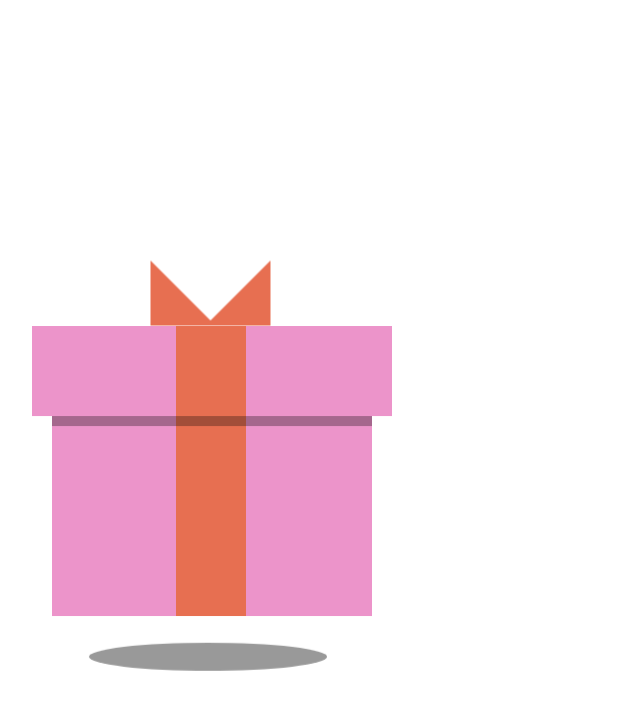
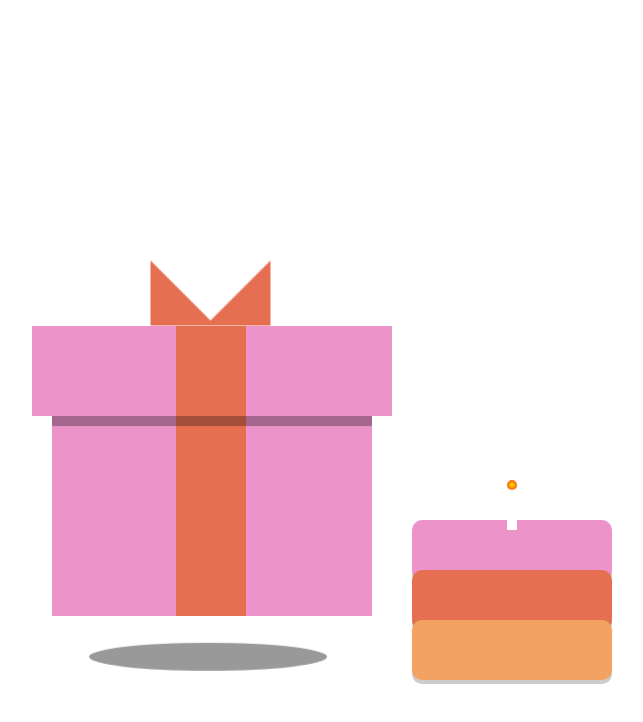
Before and after one commit to QClam/HappyBirthday, a plain HTML site: page index.html in a window 1280 px wide. Both pictures are taken after a click on the element 640 px from the left and 535 px from the top of the page. Shown: the whole page, without its empty margins (428-1071 px from the left). Drawn offline with Linux system fonts and the light colour scheme.

Commit message:
Second commit

```diff
--- a/index.html
+++ b/index.html
@@ -20,6 +20,19 @@
         <h2>Merry Chirstmas</h2>
     </div>
 
+    <div class="cake-container" id="cake">
+        <div class="cake">
+            <div class="layer top"></div>
+            <div class="layer middle"></div>
+            <div class="layer bottom"></div>
+            <div class="candles">
+                <div class="candle">
+                    <div class="flame"></div>
+                </div>
+            </div>
+        </div>
+    </div>
+
     <script src="index.js"></script>
 </body>
 </html>
--- a/index.js
+++ b/index.js
@@ -3,6 +3,9 @@ const giftBox = document.querySelector('.gift-box');
 const shadow = document.querySelector('.shadow');
 const giftContainer = document.querySelector('.gift-container');
 const text = document.querySelector('.text');
+const cake = document.getElementById('cake');
+
+const audio = new Audio('cmsn.mp3');
 
 click.addEventListener('click', () => {
     if(click.className==="click") {
@@ -19,11 +22,16 @@ click.addEventListener('click', () => {
         giftContainer.classList.remove("active")
         text.classList.remove("active")
         text.classList.add("active2")
+        cake.classList.remove('active');
     }
 })
 
 document.querySelector('.gift-box').addEventListener('click', function () {
     const fireworksContainer = document.getElementById('fireworks-container');
+
+    cake.classList.add('active');
+
+    audio.play();
 
     for (let i = 0; i < 20; i++) {
       const firework = document.createElement('div');
@@ -31,7 +39,7 @@ document.querySelector('.gift-box').addEventListener('click', function () {
 
       // Random vị trí phát nổ
       const angle = Math.random() * 2 * Math.PI;
-      const distance = Math.random() * 100 + 50; // Khoảng cách phát nổ
+      const distance = Math.random() * 1000 + 50; // Khoảng cách phát nổ
       const x = Math.cos(angle) * distance + 'px';
       const y = Math.sin(angle) * distance + 'px';
 
--- a/style.css
+++ b/style.css
@@ -204,3 +204,87 @@ body {
       transform: scale(0.5) translate(var(--x), var(--y));
     }
   }
+
+  .cake-container {
+    position: absolute;
+    bottom: 10%;
+    left: 50%;
+    transform: translateX(-50%) scale(0);
+    transition: transform 0.5s ease-in-out;
+    z-index: 2;
+  }
+
+  .cake-container.active {
+    animation: moveToRight 1s ease forwards;
+  }
+
+  @keyframes moveToRight {
+    0% {
+      transform: translateX(-50%) scale(1);
+    }
+    100% {
+      transform: translateX(200px) scale(1); /* Di chuyển sang phải */
+    }
+  }
+
+  .cake {
+    position: relative;
+    width: 200px;
+    height: 200px;
+  }
+
+  .layer {
+    position: absolute;
+    width: 200px;
+    height: 60px;
+    background: #ec94ca;
+    border-radius: 10px;
+    box-shadow: 0 4px rgba(0, 0, 0, 0.2);
+  }
+
+  .layer.middle {
+    top: 50px;
+    background: #e76f51;
+  }
+
+  .layer.bottom {
+    top: 100px;
+    background: #f4a261;
+  }
+
+  .candles {
+    position: absolute;
+    top: -30px;
+    left: 50%;
+    transform: translateX(-50%);
+  }
+
+  .candle {
+    width: 10px;
+    height: 40px;
+    background: #fff;
+    position: relative;
+    margin: 0 5px;
+    display: inline-block;
+  }
+
+  .candle .flame {
+    position: absolute;
+    top: -10px;
+    left: 50%;
+    width: 10px;
+    height: 10px;
+    background: radial-gradient(circle, #ff0, #f00);
+    border-radius: 50%;
+    transform: translateX(-50%);
+    animation: flicker 0.5s infinite alternate;
+  }
+
+  @keyframes flicker {
+    0% {
+      transform: translateX(-50%) scale(1);
+    }
+    100% {
+      transform: translateX(-50%) scale(0.9);
+    }
+  }
```
Also changed, not shown: 1 other file.
